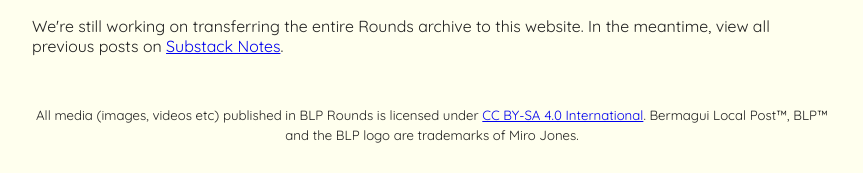
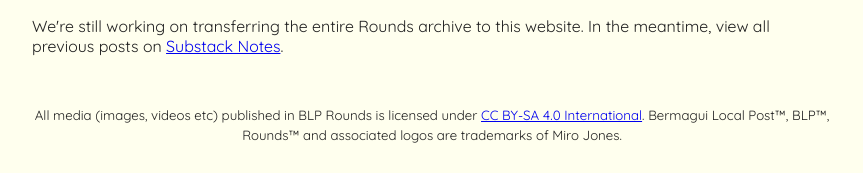
Before and after one commit to blpdelivery/rounds, a Jekyll site: the page built from index.html, in a window 1280 px wide and 900 px high, scrolled down 3555 px. Shown: the part 724-897 px from the top of the window, without its empty margins (208-1071 px from the left). Built offline with Jekyll 4.4.1, drawn with Linux system fonts in a browser that asks for light colours.

Commit message:
Update _config.yml

```diff
--- a/_config.yml
+++ b/_config.yml
@@ -3,7 +3,7 @@ description: Media feed from Bermagui Local Post's deliveries
 description_html: Media feed from <a href="https://bermaguilocalpost.org" target="_blank" rel="noopener noreferrer">Bermagui Local Post</a>'s deliveries
 publisher: Bermagui Local Post
 publisher_website: https://bermaguilocalpost.org
-copyright: All media (images, videos etc) published in BLP Rounds is licensed under <a href="https://creativecommons.org/licenses/by-sa/4.0/" rel="noopener noreferrer license">CC BY-SA 4.0 International</a>. Bermagui Local Post&#x2122;, BLP&#x2122; and the BLP logo are trademarks of Miro Jones.
+copyright: All media (images, videos etc) published in BLP Rounds is licensed under <a href="https://creativecommons.org/licenses/by-sa/4.0/" rel="noopener noreferrer license">CC BY-SA 4.0 International</a>. Bermagui Local Post&#x2122;, BLP&#x2122;, Rounds&#x2122; and associated logos are trademarks of Miro Jones.
 url: https://rounds.bermaguilocalpost.org
 
 plugins:
@@ -12,3 +12,6 @@ plugins:
 jekyll-minifier:
   uglifier_args:
     harmony: true # enables experimental ES6 minification
+
+favicon:
+  source: assets/favicons/favicon.svg
```
